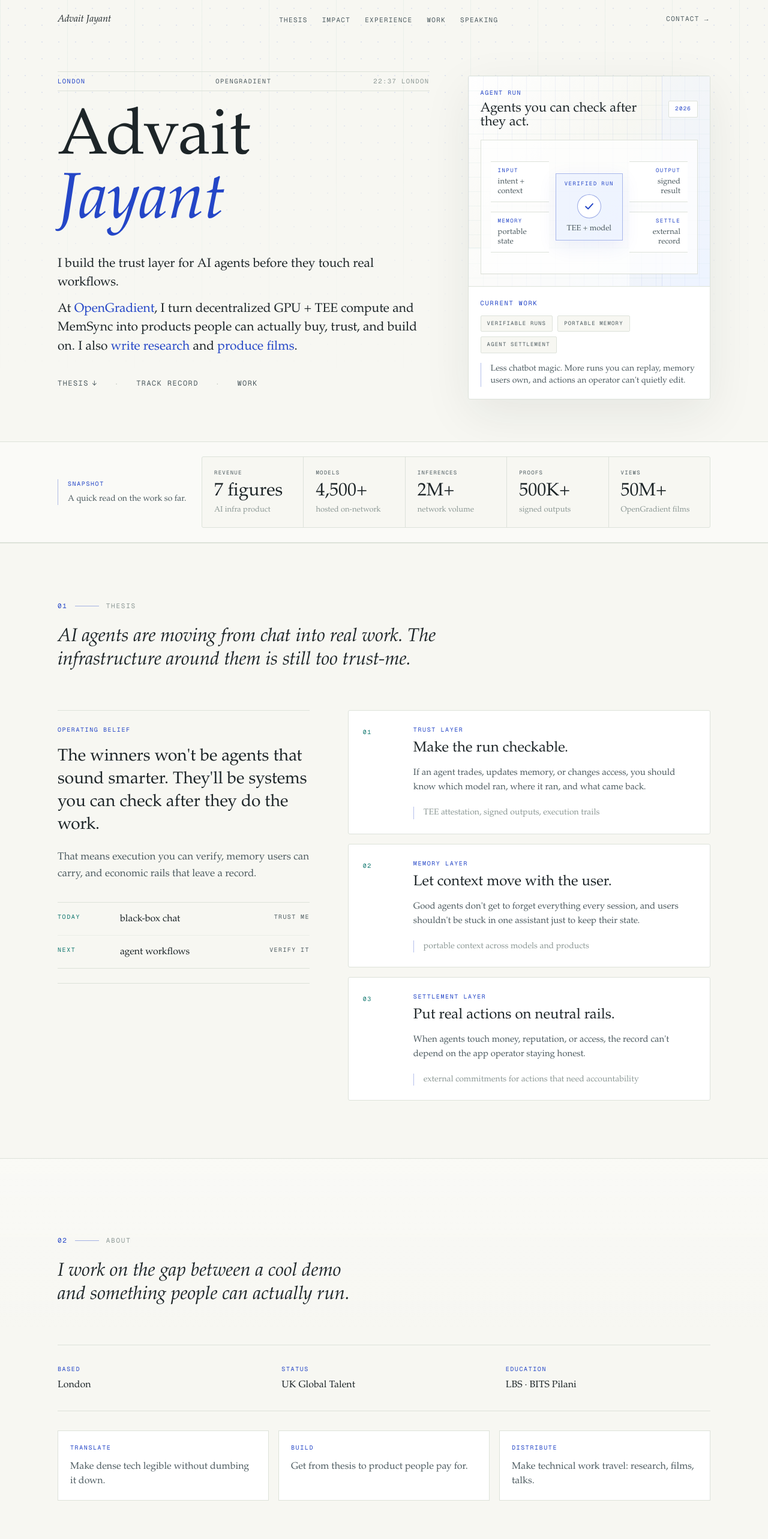
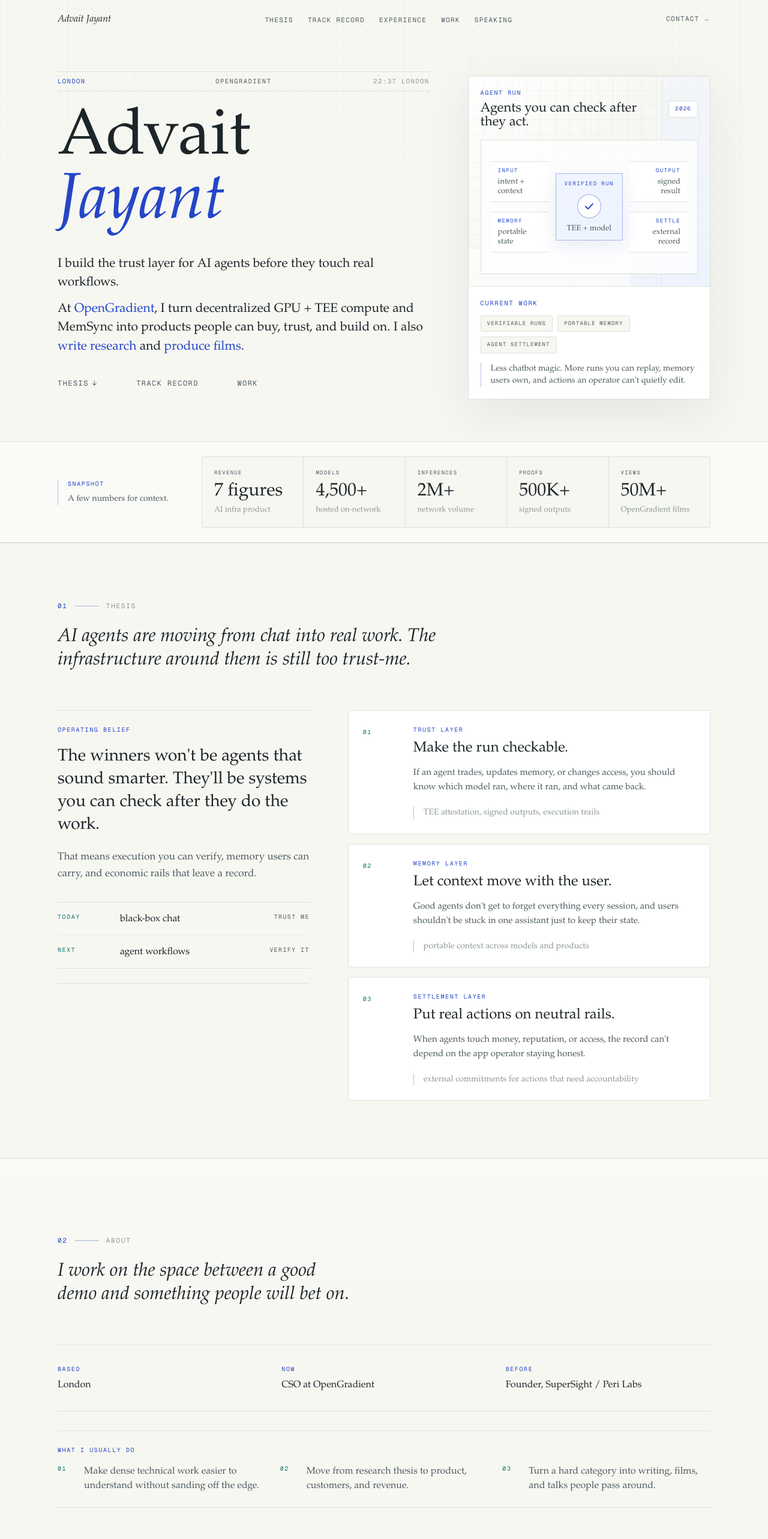
Before and after one commit to 0xadvait/personal_web, a Next.js app: page / in a window 1280 px wide. Shown: the top 2566 px of the page at 60% size. Built offline with nearby package versions, Linux system fonts and the light colour scheme.

Commit message:
Simplify site narrative

```diff
--- a/src/components/About.js
+++ b/src/components/About.js
@@ -3,8 +3,8 @@
 
 const meta = [
   { k: 'Based', v: 'London' },
-  { k: 'Status', v: 'UK Global Talent' },
-  { k: 'Education', v: 'LBS · BITS Pilani' },
+  { k: 'Now', v: 'CSO at OpenGradient' },
+  { k: 'Before', v: 'Founder, SuperSight / Peri Labs' },
 ];
 
 const outcomes = [
@@ -15,16 +15,16 @@
 
 const modes = [
   {
-    k: 'Translate',
-    v: 'Make dense tech legible without dumbing it down.',
+    k: '01',
+    v: 'Make dense technical work easier to understand without sanding off the edge.',
   },
   {
-    k: 'Build',
-    v: 'Get from thesis to product people pay for.',
+    k: '02',
+    v: 'Move from research thesis to product, customers, and revenue.',
   },
   {
-    k: 'Distribute',
-    v: 'Make technical work travel: research, films, talks.',
+    k: '03',
+    v: 'Turn a hard category into writing, films, and talks people pass around.',
   },
 ];
 
@@ -42,7 +42,7 @@
         <SectionHeader
           index="02"
           title="About"
-          lede="I work on the gap between a cool demo and something people can actually run."
+          lede="I work on the space between a good demo and something people will bet on."
         />
 
         <Reveal>
@@ -61,17 +61,22 @@
         </Reveal>
 
         <Reveal delay={0.04}>
-          <div className="mt-8 hidden gap-4 sm:grid sm:grid-cols-3">
+          <div className="mt-8 border-y border-border py-5 sm:py-6">
+            <div className="font-mono text-[10px] uppercase tracking-[0.16em] text-accent">
+              What I usually do
+            </div>
+            <ol className="mt-4 grid gap-4 sm:grid-cols-3 sm:gap-6">
             {modes.map((mode) => (
-              <div key={mode.k} className="border border-border bg-surface px-5 py-5">
-                <div className="font-mono text-[10px] uppercase tracking-[0.16em] text-accent">
+              <li key={mode.k} className="grid grid-cols-[2rem_1fr] gap-3">
+                <div className="font-mono text-[10px] uppercase tracking-[0.16em] text-accent-alt">
                   {mode.k}
                 </div>
-                <p className="mt-3 font-serif text-[16px] leading-[1.5] text-fg-muted">
+                <p className="font-serif text-[15px] leading-[1.5] text-fg-muted sm:text-base">
                   {mode.v}
                 </p>
-              </div>
+              </li>
             ))}
+            </ol>
           </div>
         </Reveal>
 
@@ -85,8 +90,9 @@
                   Intelligence, backed by a16z crypto and Coinbase Ventures.
                 </p>
                 <p>
-                  My lane: product strategy, ecosystem growth, and customer engineering across the
-                  GPU + TEE inference network and <strong>MemSync</strong>.
+                  My job is to make decentralized GPU + TEE inference, proofs, and{' '}
+                  <strong>MemSync</strong> feel concrete enough for customers, builders, and
+                  partners to care.
                 </p>
                 <dl className="grid gap-3 pt-1 sm:grid-cols-2">
                   {highlights.map((item) => (
@@ -108,10 +114,9 @@
                 <p>
                   Before that, I founded <Link href="https://supersight.xyz/">SuperSight</Link>{' '}
                   (later{' '}
-                  <Link href="https://perilabs.net/">Peri Labs</Link>), an Imperial
-                  College-anchored AI research lab. The core product was an LLM-powered NL-to-SQL
-                  system that reached{' '}
-                  <strong>200K+ users at 95% accuracy</strong>.
+                  <Link href="https://perilabs.net/">Peri Labs</Link>), an Imperial College
+                  AI research lab. The core product was an NL-to-SQL system that reached{' '}
+                  <strong>200K+ users</strong> at 95% accuracy.
                 </p>
                 <p>
                   Raised $1.5M pre-seed at $30M from Animoca Brands, Blockchain Founders Fund, and
@@ -126,9 +131,8 @@
                   Why
                 </div>
                 <p className="font-serif text-[17px] sm:text-[19px] leading-[1.55] text-fg">
-                  The future of AI needs less black box and more replayable state: runs you can
-                  prove, memory users can carry, and actions the operator can&apos;t quietly
-                  rewrite.
+                  The future of AI needs less black box and more replayable state: runs you can prove,
+                  memory users can carry, and actions the operator can&apos;t quietly rewrite.
                 </p>
                 <p className="mt-3 font-serif italic text-[17px] sm:text-[19px] text-fg-muted">
                   That&apos;s the work.
--- a/src/components/Experience.js
+++ b/src/components/Experience.js
@@ -28,8 +28,7 @@
         <AdvisorLink href="https://www.finsmes.com/2026/04/opengradient-raises-9-5m-in-total-funding.html">
           $9.5M seed led by a16z crypto
         </AdvisorLink>
-        . My focus is the inference network, MemSync, ecosystem, and products customers can
-        actually use.
+        . I work across the inference network, MemSync, ecosystem, and the products customers use.
       </>
     ),
     highlights: ['7-figure product revenue', '4,500+ hosted models', '500K+ proofs'],
@@ -45,13 +44,13 @@
         <AdvisorLink href="https://www.finsmes.com/2023/07/supersight-raises-1m-in-pre-seed-funding.html">
           Raised $1.5M pre-seed at $30M
         </AdvisorLink>{' '}
-        from Animoca Brands, Blockchain Founders Fund, and Vayner Fund. Selected for the{' '}
+        from Animoca Brands, Blockchain Founders Fund, and Vayner Fund. Selected through the NEAR
+        Incubator for the{' '}
         <AdvisorLink href="https://x.com/delphi_labs/status/1884256227355492775">
           Delphi Labs AI Accelerator
         </AdvisorLink>
-        (with NEAR) and UT Austin&rsquo;s incubator. Built the NL-to-SQL pipeline end-to-end to
-        200K+ users at 95% accuracy. 30+ enterprise pilots. First author of The State of Edge AI.
-        IP acquired.
+        , plus UT Austin&rsquo;s incubator. Built the NL-to-SQL pipeline end-to-end to 200K+ users
+        at 95% accuracy. 30+ enterprise pilots. First author of The State of Edge AI. IP acquired.
       </>
     ),
     highlights: ['$1.5M raised', '200K+ users', '30+ pilots'],
@@ -73,7 +72,7 @@
         <SectionHeader
           index="04"
           title="Experience"
-          lede="Product, research, capital, and GTM while the category is still being named."
+          lede="I’ve mostly worked where product, research, capital, and distribution overlap."
         />
 
         <ol>
--- a/src/components/Hero.js
+++ b/src/components/Hero.js
@@ -62,8 +62,8 @@
                 >
                   OpenGradient
                 </a>
-                , I turn decentralized GPU + TEE compute and MemSync into products people can
-                actually buy, trust, and build on. I also{' '}
+                , I turn decentralized GPU + TEE compute and MemSync into products people can buy,
+                trust, and build on. I also{' '}
                 <a
                   href="https://peri-labs.github.io/docs/assets/files/The_State_of_Edge_AI.pdf"
                   target="_blank"
--- a/src/components/ImpactLedger.js
+++ b/src/components/ImpactLedger.js
@@ -13,7 +13,7 @@
     year: '2026',
     arena: 'Market entry',
     result: 'Launched OpenGradient in Korea with 1,000+ attendees in one week.',
-    role: 'Regional GTM, community design, ecosystem ties',
+    role: 'Regional launch, community design, ecosystem ties',
     proof: 'Builder community, local events, and Korean press coverage.',
   },
   {
@@ -55,7 +55,7 @@
       <div className="mx-auto max-w-6xl px-5 sm:px-8">
         <SectionHeader
           index="03"
-          title="Impact"
+          title="Track record"
           lede="I'm useful when the tech is real, the market is early, and the story is still messy."
         />
 
--- a/src/components/Nav.js
+++ b/src/components/Nav.js
@@ -4,7 +4,7 @@
 
 const links = [
   { href: '#thesis', label: 'Thesis' },
-  { href: '#impact', label: 'Impact' },
+  { href: '#impact', label: 'Track record' },
   { href: '#experience', label: 'Experience' },
   { href: '#work', label: 'Work' },
   { href: '#speaking', label: 'Speaking' },
--- a/src/components/ProofStrip.js
+++ b/src/components/ProofStrip.js
@@ -19,7 +19,7 @@
                 Snapshot
               </div>
               <p className="mt-2 max-w-xs font-serif text-[14px] leading-[1.45] text-fg-muted">
-                A quick read on the work so far.
+                A few numbers for context.
               </p>
             </div>
             <div className="grid grid-cols-2 gap-px overflow-hidden rounded-[3px] border border-border bg-border sm:grid-cols-5">
```
